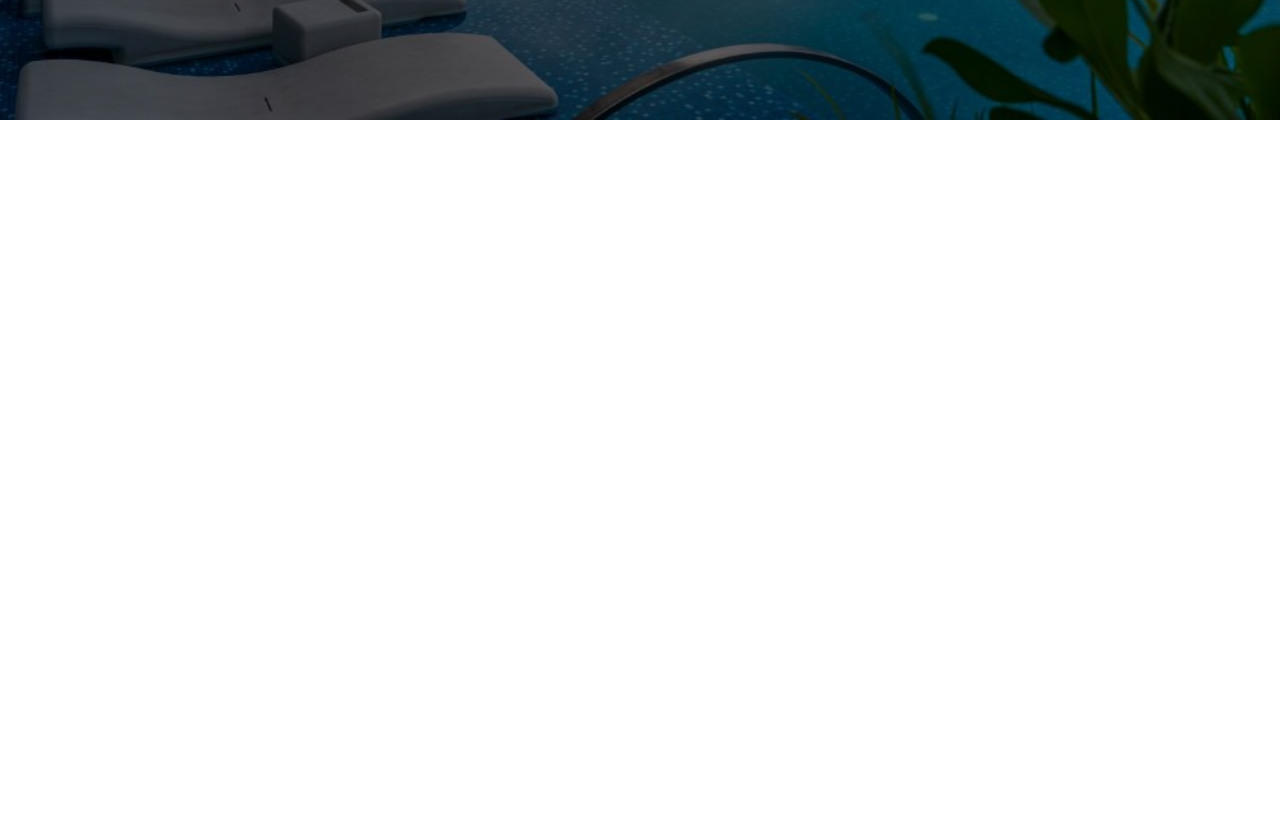
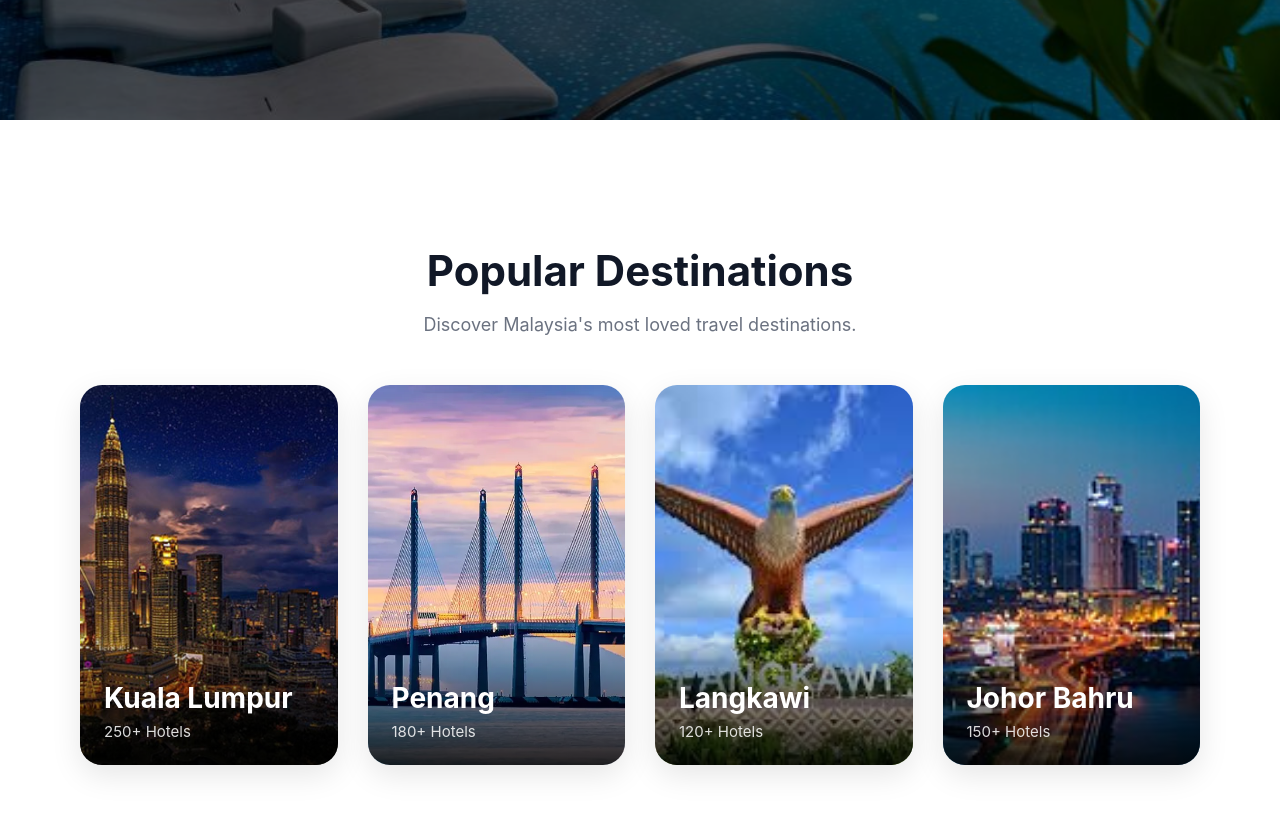
Before and after one commit to Karthik1597/hotel-booking-app, a React (Create React App) app in the folder frontend/: page / in a window 1280 px wide. Shown: the part 740-1554 px from the top of the page. Before the commit the page ends 860 px from the top, so only its background shows below. Built offline with nearby package versions, Linux system fonts and the light colour scheme.

Commit message:
fix page missing

```diff
--- a/frontend/src/pages/Home.jsx
+++ b/frontend/src/pages/Home.jsx
@@ -2,7 +2,7 @@ import React from "react";
 import Navbar from "../components/Navbar";
 import Hero from "../components/Hero";
 import SearchBox from "../components/SearchBox";
-
+import PopularDestinations from "../components/PopularDestinations";
 
 import "../styles/home.css";
 
@@ -22,7 +22,7 @@ const Home = () => {
         </div>
       </div>
 
-
+      <PopularDestinations />
     </>
   );
 };
```
